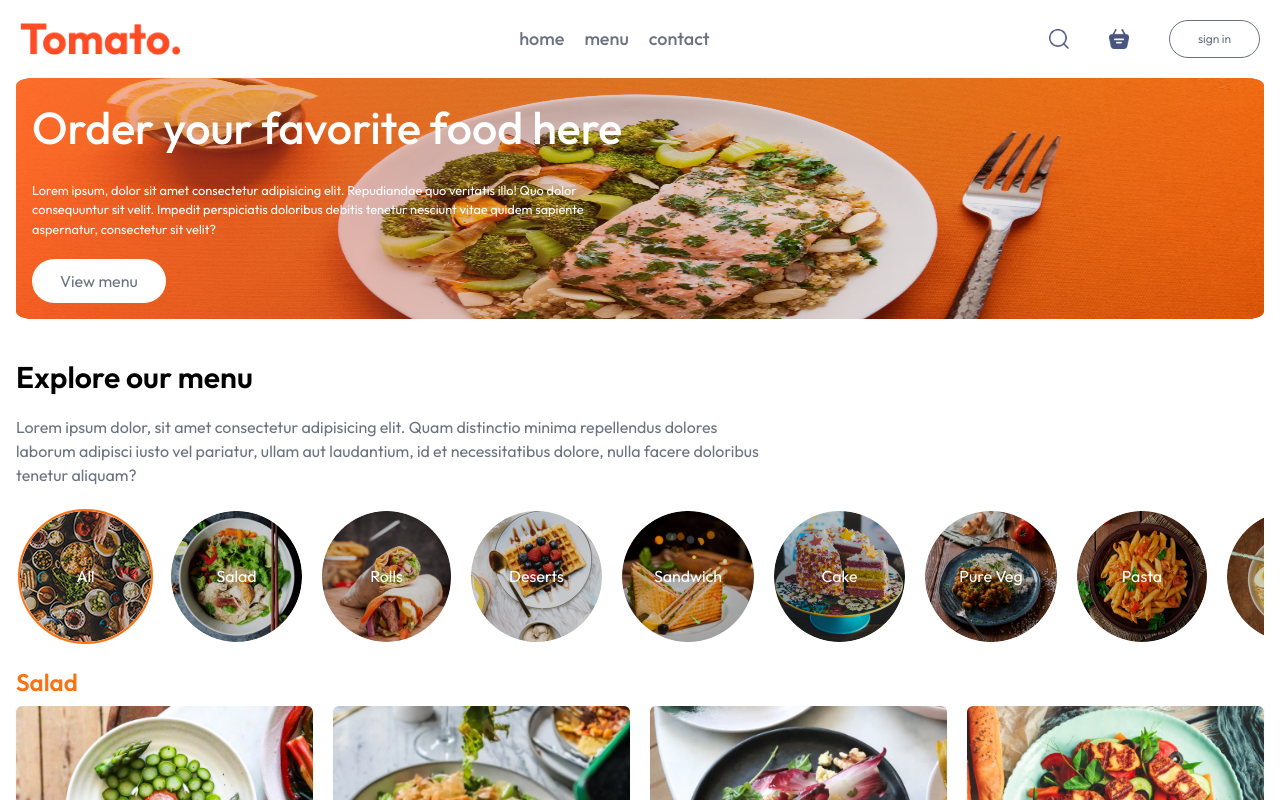
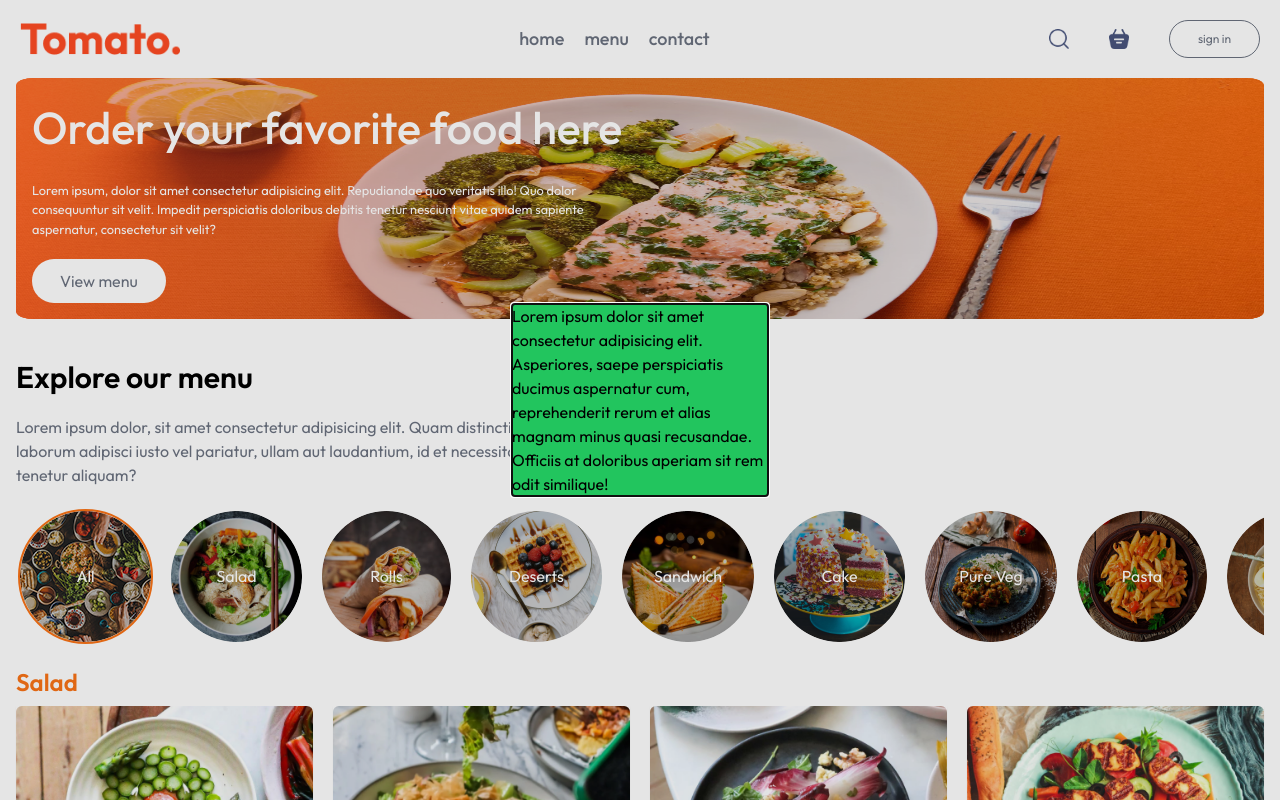
Before and after one commit to amujka/delivery-app, a React (Vite) app: page / in a window 1280 px wide. Both pictures are taken after a click on the element 1118 px from the left and 39 px from the top of the page. Shown: the top 800 px of the page. Built offline with nearby package versions, Linux system fonts and the light colour scheme.

Commit message:
add modal logic

```diff
--- /dev/null
+++ b/src/components/modal/CartModal.jsx
@@ -0,0 +1,20 @@
+import { createPortal } from 'react-dom';
+import { forwardRef } from 'react';
+const CartModal = forwardRef((props, ref) => {
+	return createPortal(
+		<dialog
+			ref={ref}
+			className='bg-green-500 w-64 fixed left-1/2 -translate-x-1/2 top-1/2 -translate-y-1/2 z-30'
+		>
+			<p>
+				Lorem ipsum dolor sit amet consectetur adipisicing elit. Asperiores, saepe
+				perspiciatis ducimus aspernatur cum, reprehenderit rerum et alias magnam
+				minus quasi recusandae. Officiis at doloribus aperiam sit rem odit
+				similique!
+			</p>
+		</dialog>,
+		document.getElementById('modal')
+	);
+});
+
+export default CartModal;
--- a/src/components/modal/Modal.jsx
+++ /dev/null
@@ -1,22 +0,0 @@
-import { createPortal } from 'react-dom';
-
-const Modal = () => {
-	return (
-		<div>
-			<p>This child is placed in the parent div.</p>
-			{createPortal(
-				<dialog>
-					<p>
-						Lorem ipsum dolor sit amet consectetur adipisicing elit.
-						Asperiores, saepe perspiciatis ducimus aspernatur cum,
-						reprehenderit rerum et alias magnam minus quasi recusandae.
-						Officiis at doloribus aperiam sit rem odit similique!
-					</p>
-				</dialog>,
-				document.getElementById('modal')
-			)}
-		</div>
-	);
-};
-
-export default Modal;
--- a/src/components/navbar/Navbar.jsx
+++ b/src/components/navbar/Navbar.jsx
@@ -1,10 +1,18 @@
 import './navbar.css';
 import { assets } from '../../assets/assets';
-import { useContext } from 'react';
+import { useContext, useRef } from 'react';
 import { CartContext } from '../../context/CartContext';
+import CartModal from '../modal//CartModal';
 const Navbar = () => {
 	const { items } = useContext(CartContext);
+	const cartModal = useRef();
+
+	const showModalHandler = () => {
+		console.log('hello world');
+		cartModal.current.showModal();
+	};
 	return (
+		<>
 			<nav className='navbar'>
 				<img className='navbar__logo' src={assets.logo} alt='logo' />
 				<ul className='navbar__menu'>
@@ -14,15 +22,25 @@ const Navbar = () => {
 				</ul>
 				<div className='navbar__icons_wrap'>
 					<div>
-					<img className='navbar__icon' src={assets.search_icon} alt='search' />
+						<img
+							className='navbar__icon'
+							src={assets.search_icon}
+							alt='search'
+						/>
 					</div>
-				<div className='navbar__cart'>
-					<img className='navbar__icon' src={assets.basket_icon} alt='cart' />
+					<div className='navbar__cart' onClick={showModalHandler}>
+						<img
+							className='navbar__icon'
+							src={assets.basket_icon}
+							alt='cart'
+						/>
 						{items.length > 0 && <span></span>}
 					</div>
 					<button>sign in</button>
 				</div>
 			</nav>
+			<CartModal ref={cartModal} />
+		</>
 	);
 };
 
```
Lines whose indentation alone changed are shown as unchanged.
